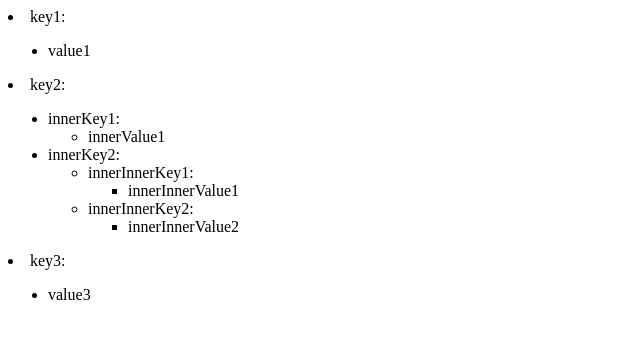
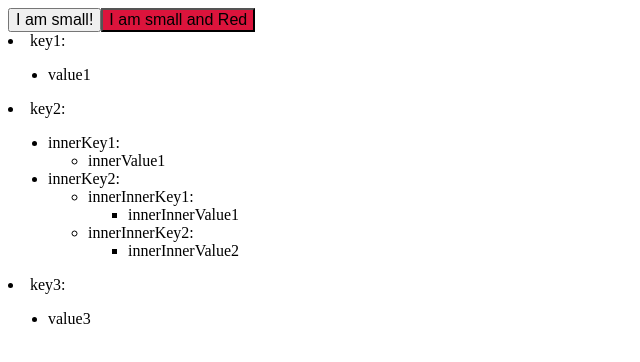
Before and after one commit to cigotete/study-react-patterns, a React (Vite) app: page / in a window 1280 px wide. Shown: the top 362 px of the page, without its empty margins (0-640 px from the left). Built offline with nearby package versions, Linux system fonts and the light colour scheme.

Commit message:
Functional programming. Composition with components.

```diff
--- a/src/AppFunctionalProgramming.jsx
+++ b/src/AppFunctionalProgramming.jsx
@@ -1,4 +1,5 @@
 import { Recursive } from "./functional-programming/recursive";
+import { SmallButton, SmallRedButton } from "./functional-programming/composition";
 
 const myNestedObject = {
   key1: "value1",
@@ -15,6 +16,8 @@
 export function AppFunctionalProgramming() {
   return (
     <>
+      <SmallButton text={"I am small!"}/>
+      <SmallRedButton text={"I am small and Red"}/>
       <Recursive data={myNestedObject} />
     </>
   );
--- /dev/null
+++ b/src/functional-programming/composition.jsx
@@ -0,0 +1,20 @@
+export const Button = ({ size, color, text, ...props }) => {
+  return (
+    <button
+      style={{
+        fontSize: size === "large" ? "25px" : "16px",
+        backgroundColor: color,
+      }}
+    >
+      {text}
+    </button>
+  );
+};
+
+export const SmallButton = (props) => {
+  return <Button {...props} size={"small"} />;
+};
+
+export const SmallRedButton = (props) => {
+  return <SmallButton {...props} color={"crimson"} />;
+};
```
